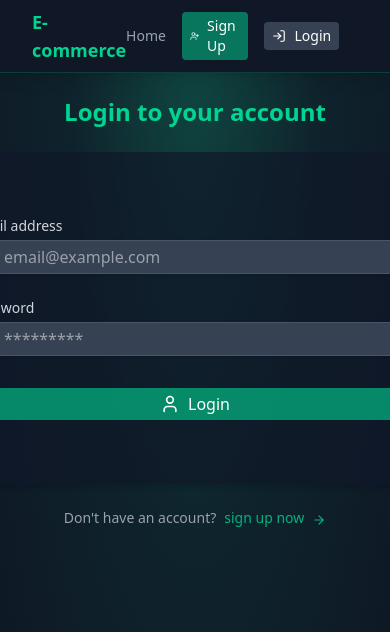
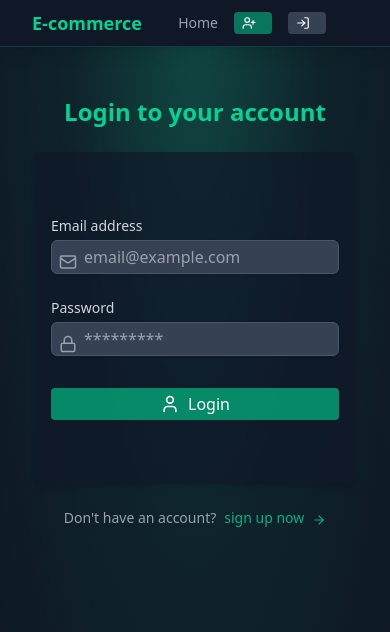
Before and after one commit to DevPastey/E_Commerce_Store, a React (Vite) app in the folder frontend/: page /login in a window 390 px wide. Shown: the top 632 px of the page. Built offline with nearby package versions, Linux system fonts and the light colour scheme; no server answers.

Commit message:
Fixed Mobile UI

```diff
--- a/frontend/src/components/Navbar.tsx
+++ b/frontend/src/components/Navbar.tsx
@@ -52,12 +52,12 @@ const Navbar = () => {
             : (<>
                   <Link to={"/signup"} className="flex items-center bg-primary-green/50 hover:bg-primary-green/70 px-2 py-1 rounded text-white">
                     <UserPlus size={14} className="mr-2" />
-                    Sign Up
+                    <span className="max-sm:hidden">Sign Up </span>
                   </Link>
 
                   <Link to={"/login"} className="flex items-center bg-gray-700 hover:bg-gray-600 px-2 py-1 rounded text-white">
                     <LogIn size={14} className="mr-2" />
-                    Login
+                    <span className="max-sm:hidden">Login</span>
                   </Link>
                 </>
             )
--- a/frontend/src/pages/LoginPage.tsx
+++ b/frontend/src/pages/LoginPage.tsx
@@ -105,7 +105,7 @@ const LoginPage = () => {
       animate={{ opacity:1, y:0 }}
       transition={{ duration: 0.8, delay:0.2, ease:easeInOut}}
       >
-          <div className="w-120 bg-gray-900/70 py-16 px-4 shadow-md sm:rounded-lg sm:px-10 rounded my-6">
+          <div className="w-120 bg-gray-900/70 py-16 px-4 shadow-md sm:rounded-lg max-sm:w-80 sm:px-10 rounded my-6">
               <form
                 autoComplete="on" // ✅ enables autofill
                 method="POST"
```
